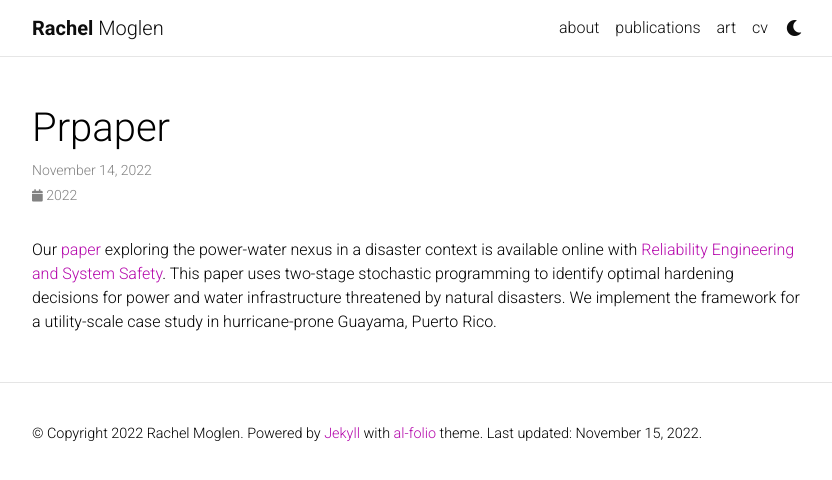
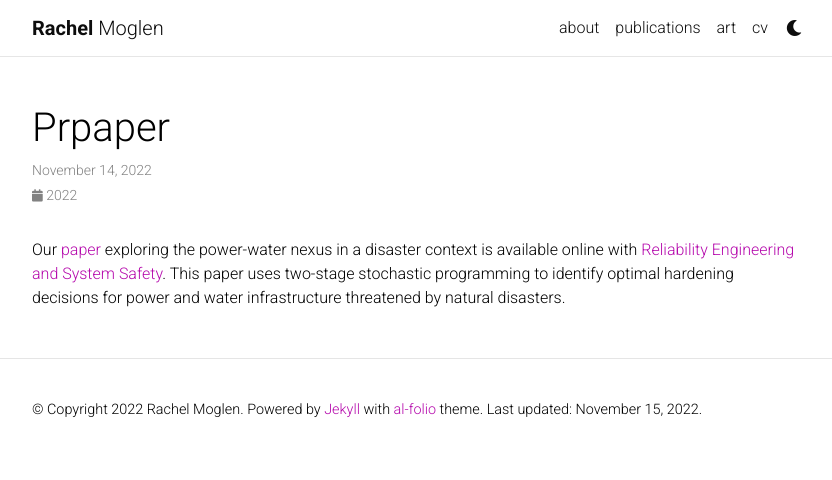
Before and after one commit to rmoglen/rmoglen.github.io, a Jekyll site: the page built from _news/PRpaper.md, in a window 1280 px wide. Shown: the top 480 px of the page, without its empty margins (223-1055 px from the left). Built offline with Jekyll 4.4.1, drawn with Linux system fonts in a browser that asks for light colours; comment, search, counter and statistics services are not loaded; a style sheet for code colours, icons or effects is not loaded.

Commit message:
minor changes

```diff
--- a/_news/PRpaper.md
+++ b/_news/PRpaper.md
@@ -4,4 +4,4 @@ date: 2022-11-14 07:59:00-0400
 inline: true
 ---
 
-Our [paper](https://doi.org/10.1016/j.ress.2022.108931) exploring the power-water nexus in a disaster context is available online with [Reliability Engineering and System Safety](https://www.sciencedirect.com/science/article/pii/S0951832022005464). This paper uses two-stage stochastic programming to identify optimal hardening decisions for power and water infrastructure threatened by natural disasters. We implement the framework for a utility-scale case study in hurricane-prone Guayama, Puerto Rico.
+Our [paper](https://doi.org/10.1016/j.ress.2022.108931) exploring the power-water nexus in a disaster context is available online with [Reliability Engineering and System Safety](https://www.sciencedirect.com/science/article/pii/S0951832022005464). This paper uses two-stage stochastic programming to identify optimal hardening decisions for power and water infrastructure threatened by natural disasters.
```
